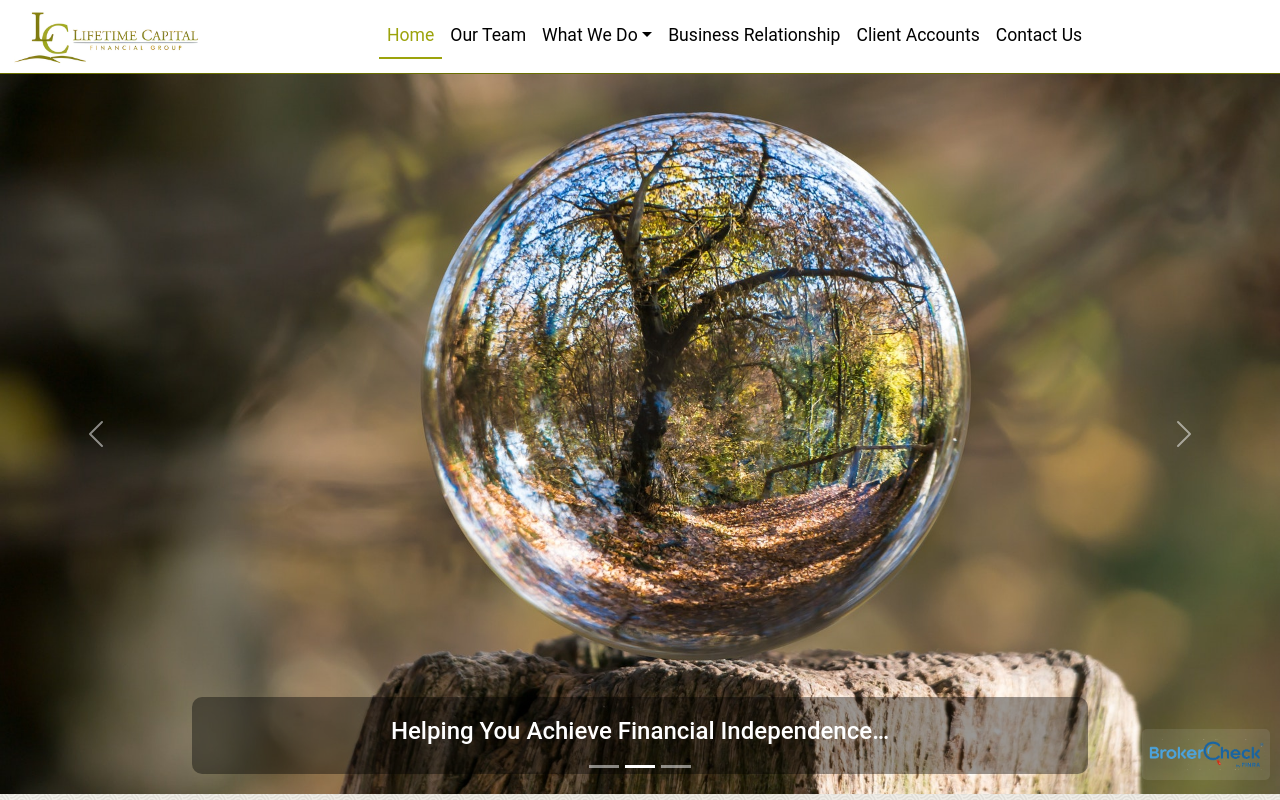
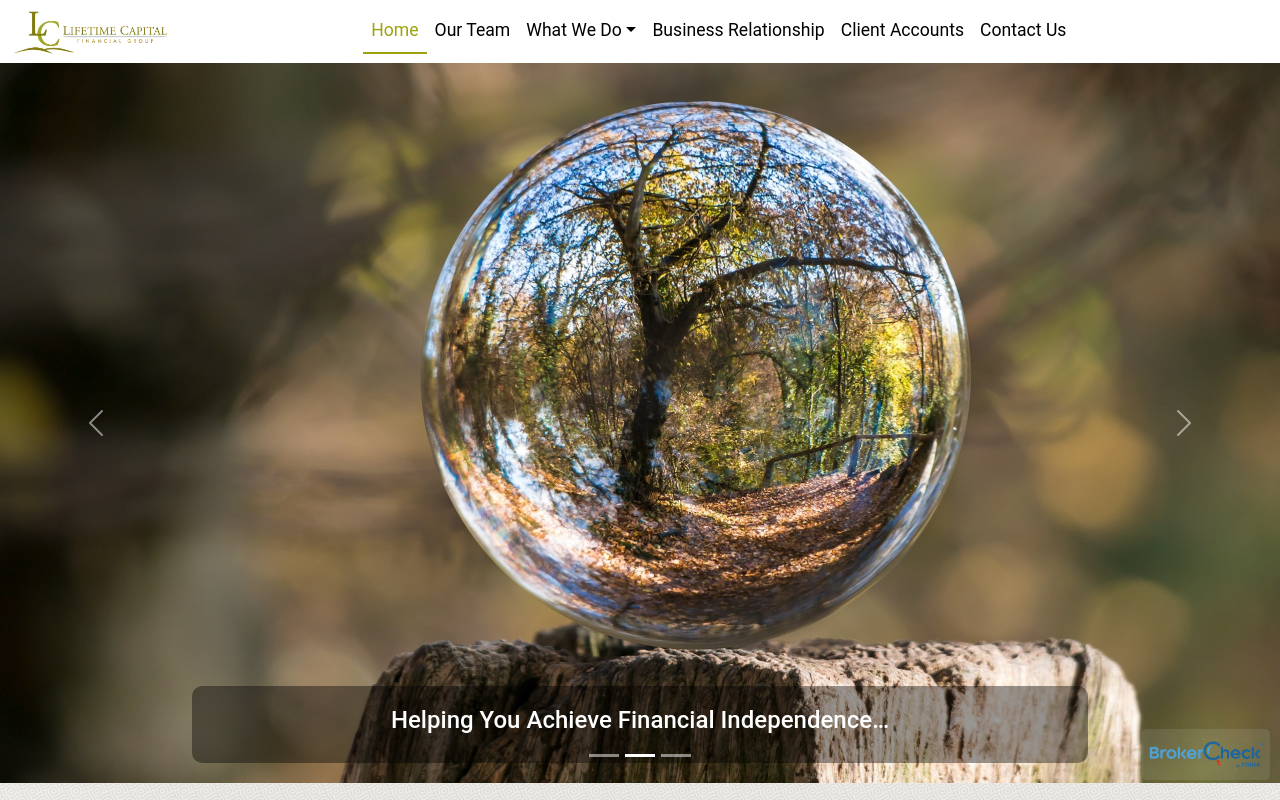
Before and after one commit to joswald123/Lifetimews, a React (Create React App) app: page / in a window 1280 px wide. Shown: the top 800 px of the page. Built offline with nearby package versions, Linux system fonts and the light colour scheme.

Commit message:
logo menu style settings

```diff
--- a/src/components/header/Header.css
+++ b/src/components/header/Header.css
@@ -1,6 +1,5 @@
 .navbar {
     padding: .1rem !important;
-    border-bottom: .001px solid var(--primary-light);
 }
 
 .sticky-top {
--- a/src/components/header/Header.js
+++ b/src/components/header/Header.js
@@ -28,8 +28,8 @@ export default function Header() {
             <img
               alt=""
               src={logo}
-              width="250"
-              height="60"
+              width="240"
+              height="50"
               className="d-inline-block align-top"
             />{" "}
           </Navbar.Brand>
```
